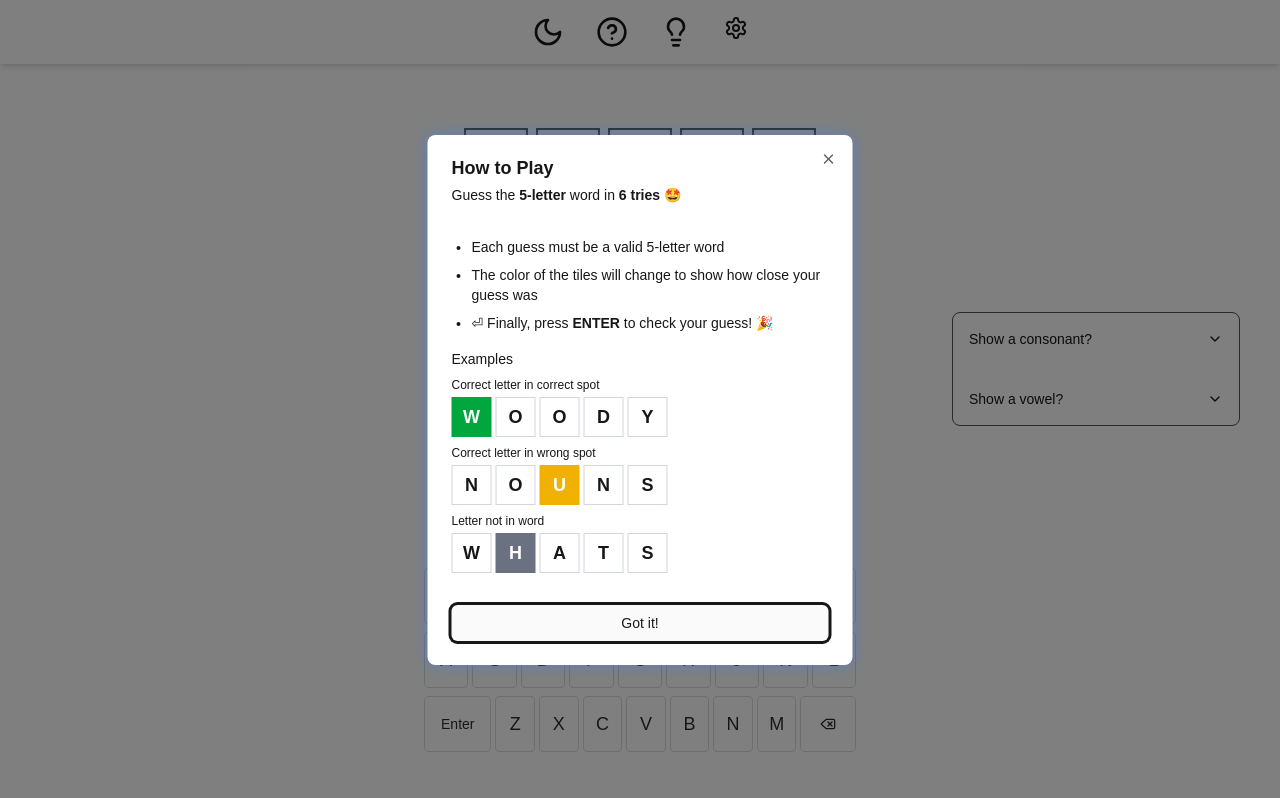
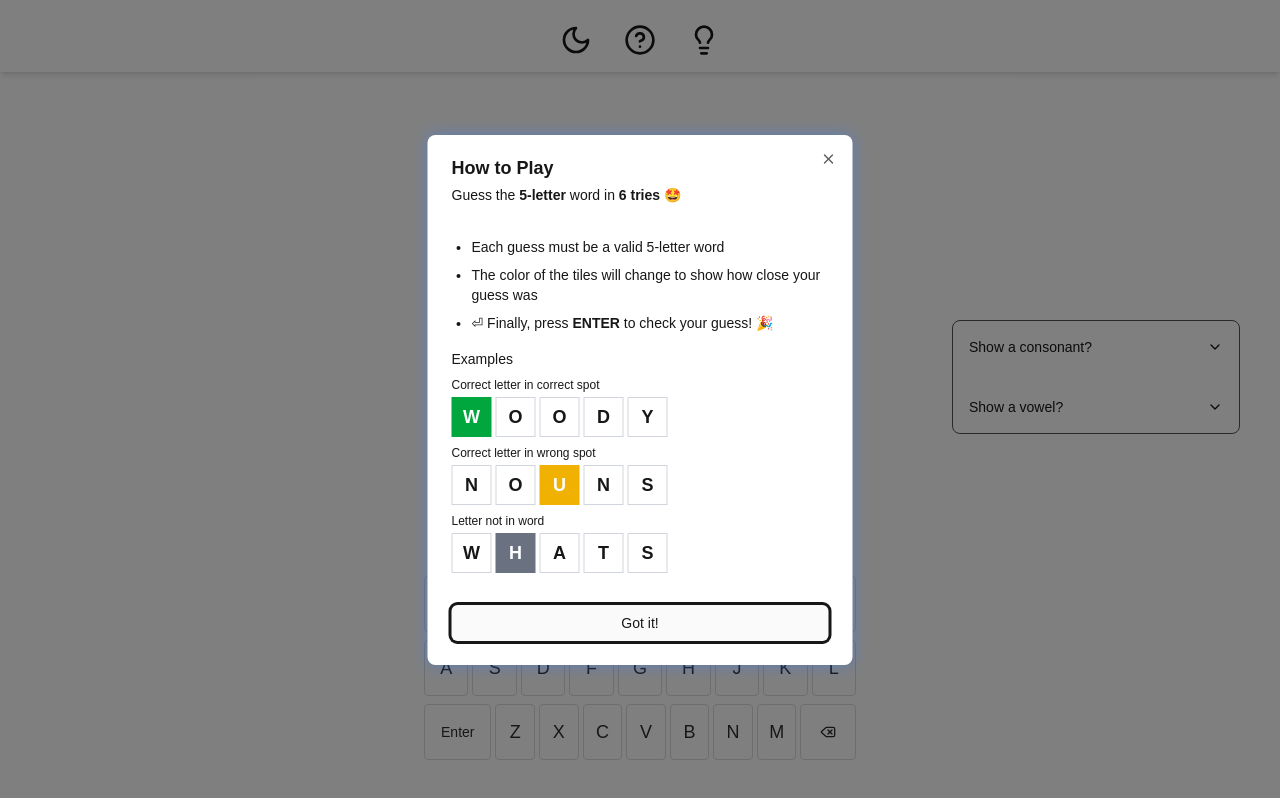
Before and after one commit to steninkgeorge/wordle-clone, a Next.js app: page / in a window 1280 px wide. Built offline with nearby package versions, Linux system fonts and the light colour scheme; no server answers; the database is empty.

Commit message:
final build

```diff
--- a/src/app/app-components/navbar.tsx
+++ b/src/app/app-components/navbar.tsx
@@ -1,6 +1,6 @@
 'use client'
 
-import {  HelpCircleIcon, LightbulbIcon, MoonIcon, SettingsIcon, SunIcon } from "lucide-react"
+import {  HelpCircleIcon, LightbulbIcon, MoonIcon, SunIcon } from "lucide-react"
 import { useEffect, useState } from "react";
 import { useOnboardingState } from "../hooks/game-state";
 import { toast } from "sonner";
@@ -33,7 +33,7 @@ export const Navbar = ({scrollToHint}:NavbarProps) => {
 
 
   return (
-    <div className="flex justify-around items-center pt-4  border-neutral-300 dark:border-neutral-600 pb-4 shadow-md ">
+    <div className="flex justify-around items-center pt-6  border-neutral-300 dark:border-neutral-600 pb-4 shadow-md ">
 
       <div className="flex gap-x-8">
         <button onClick={toggleTheme} className="focus:outline-none">
@@ -45,7 +45,6 @@ export const Navbar = ({scrollToHint}:NavbarProps) => {
         </button>
         <HelpCircleIcon onClick={()=>setOpen(true)} className="w-8 h-8 cursor-pointer"/>
 <LightbulbIcon onClick={scrollToHint} className="w-8 h-8 cursor-pointer"/>
-<SettingsIcon onClick={()=>toast.success('heyy')}/>
       </div>
     </div>
   );
```
